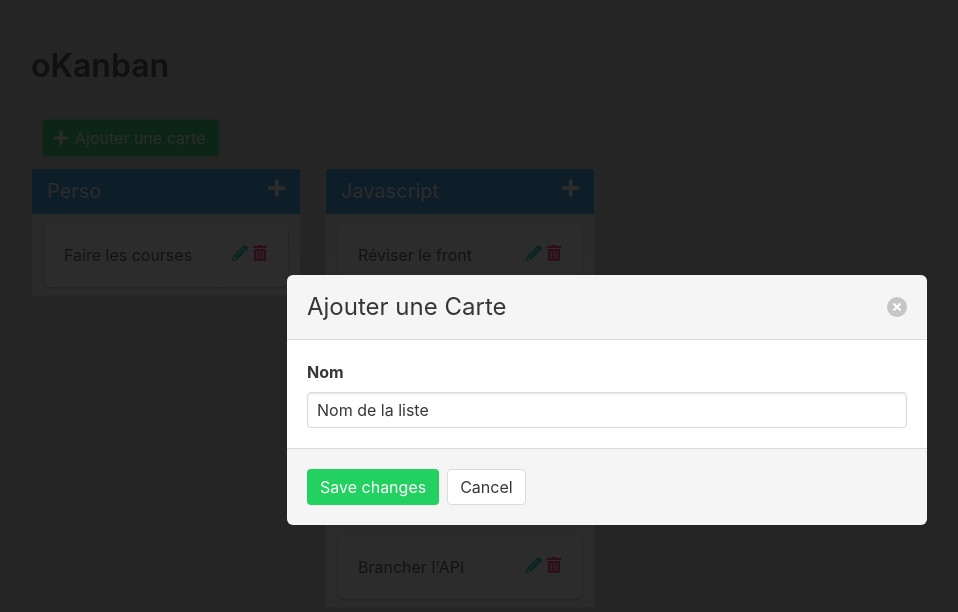
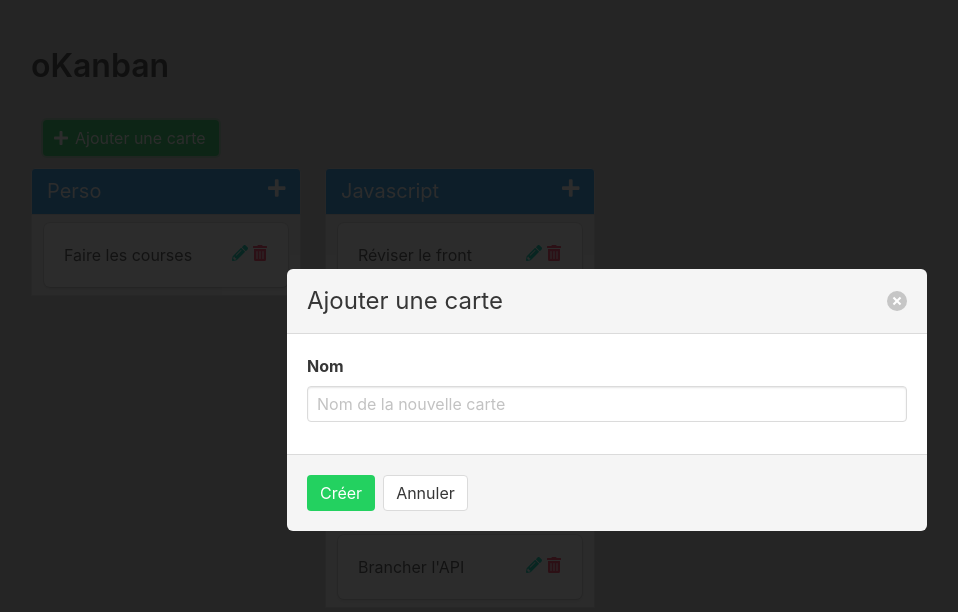
Before and after one commit to mMormin/kanban-FRONT, a plain HTML site: page index.html in a window 1280 px wide. Both pictures are taken after a click on the button "Ajouter une carte". Shown: the whole page, without its empty margins (33-991 px from the left). Drawn offline with nearby package versions, Linux system fonts and the light colour scheme.

Commit message:
:sparkles: makeModal template init

```diff
--- a/assets/js/app.js
+++ b/assets/js/app.js
@@ -1,25 +1,93 @@
 var app = {
   // Global variables
-  cardModal: document.getElementById("addCardModal"),
-  todoModal: document.getElementById("addTodoModal"),
+  modal: document.querySelector(".modal"),
   cardForm: document.getElementById("cardAdd"),
   todoForm: document.getElementById("todoAdd"),
 
   // Executed functions after initialization
   init: function () {
     const newCardButton = document.getElementById("addCardButton");
+
+
+    // Globals events listeners
+    newCardButton.addEventListener("click", app.makeModal);
+
+
+  },
+
+  makeModal: function (e) {
+    const { id } = e.target;
+    const template = document.getElementById("modal");
+    const section = document.querySelector(".section");
+    const clone = document.importNode(template.content, true);
+
+    // Clone Variables
+    const title = clone.querySelector(".modal-card-title");
+    const form = clone.querySelector("form");
+    const label = clone.querySelector(".label");
+    const input = clone.querySelector(".input");
+    const modal = clone.querySelector(".modal");
+
+    // Clone Strings
+    let modalId = "";
+    let formValue = "Add";
+    let titleValue = "Ajouter une ";
+    let placeholderValue = "Nom de la nouvelle ";
+    let idValue = "Input";
+
+    // Clone Seeding
+    if (id === "addCardButton") {
+      const nameEn = "card";
+      const nameFr = "carte";
+
+      modalId = "addCardModal";
+      titleValue = titleValue + nameFr;
+      formValue = nameEn + formValue;
+      idValue = nameEn + idValue;
+      placeholderValue = placeholderValue + nameFr;
+
+      form.addEventListener("submit", app.handleNewCard);
+
+    } else {
+      const nameEn = "todo";
+      const nameFr = "tâche";
+      const idInput = document.getElementById("todoId");
+      const cardId = e.target.closest(".panel").dataset.cardId;
+
+      modalId = "addTodoModal";
+      titleValue = titleValue + nameFr;
+      formValue = nameEn + formValue;
+      idValue = nameEn + idValue;
+      placeholderValue = placeholderValue + nameFr;;
+
+      // data-card-id's value of HTML .panel element
+      idInput.value = cardId;
+
+      form.addEventListener("submit", app.handleNewTodo);
+    }
+
+    // Seeding
+    modal.setAttribute("id", modalId);
+    form.setAttribute("id", formValue);
+    title.textContent = titleValue;
+    label.setAttribute("for", idValue);
+    input.setAttribute("id", idValue);
+    input.setAttribute("placeholder", placeholderValue);
+
+    // Show modal
+    modal.classList.add("is-active");
+
+    // Append modal after section div
+    section.parentNode.insertBefore(clone, section.nextSibling);
+
     const closeModalButtons = document.querySelectorAll(".close");
 
-    // Globals events listeners
-    newCardButton.addEventListener("click", app.showModalCard);
     closeModalButtons.forEach((button) => {
       button.addEventListener("click", app.hideModal);
     });
-    app.todoForm.addEventListener("submit", app.handleNewTodo);
-    app.cardForm.addEventListener("submit", app.handleNewCard);
 
-    // Reset inputs function call
-    app.resetInputs();
+    //section.appendChild(clone);
+    //app.showModal();
   },
 
   // Resets all modals inputs values by the placeholders
@@ -31,20 +99,8 @@ var app = {
   },
 
   // Show Card modal
-  showModalCard: function () {
-    app.cardModal.classList.add("is-active");
-  },
-
-  // Show Todo modal
-  showModalTodo: function (e) {
-    const idInput = document.getElementById("todoId");
-
-    // data-card-id's value of HTML .panel element
-    const cardId = e.target.closest(".panel").dataset.cardId;
-
-    idInput.value = cardId;
-
-    app.todoModal.classList.add("is-active");
+  showModal: function () {
+    app.modal.classList.add("is-active");
   },
 
   // Hide all opened modal
@@ -96,7 +152,7 @@ var app = {
 
     clone
       .getElementById("addTodoButton")
-      .addEventListener("click", app.showModalTodo);
+      .addEventListener("click", app.makeModal);
 
     const title = clone.querySelector("h2");
     title.textContent = inputValue;
--- a/index.html
+++ b/index.html
@@ -29,10 +29,11 @@
           </button>
         </div>
 
+        <!-- MAIN -->
         <div class="columns">
           <div class="column is-full">
             <div class="cards-list columns">
-              <!-- list -->
+              <!-- DEFAULT CARD #1 -->
               <div class="column is-one-quarter panel" data-card-id="A">
                 <div class="panel-heading has-background-info">
                   <div class="columns">
@@ -69,7 +70,9 @@
                     </div>
                   </div>
                 </div>
-                <div class="panel-block todos-list is-block has-background-light">
+                <div
+                  class="panel-block todos-list is-block has-background-light"
+                >
                   <!-- card -->
                   <div class="box" data-card-id="I">
                     <div class="columns">
@@ -91,9 +94,8 @@
                   <!--/ card -->
                 </div>
               </div>
-              <!--/ list -->
 
-              <!-- list -->
+              <!-- DEFAULT CARD #2 -->
               <div class="column is-one-quarter panel" data-card-id="B">
                 <div class="panel-heading has-background-info">
                   <div class="columns">
@@ -130,7 +132,9 @@
                     </div>
                   </div>
                 </div>
-                <div class="panel-block todos-list is-block has-background-light">
+                <div
+                  class="panel-block todos-list is-block has-background-light"
+                >
                   <!-- card -->
                   <div class="box" data-card-id="J">
                     <div class="columns">
@@ -212,7 +216,92 @@
                   <!--/ card -->
                 </div>
               </div>
-              <!--/ list -->
+
+              <!-- CARD TEMPLATE -->
+              <template id="card">
+                <div class="column is-one-quarter panel" data-card-id="test">
+                  <div class="panel-heading has-background-info">
+                    <div class="columns">
+                      <div class="column">
+                        <h2 class="has-text-white"></h2>
+
+                        <form action="" method="POST" class="is-hidden">
+                          <input type="hidden" name="list-id" value="1" />
+                          <div class="field has-addons">
+                            <div class="control">
+                              <input
+                                type="text"
+                                id="list-id"
+                                class="input is-small"
+                                name="list-name"
+                                value=""
+                                placeholder="Nom de la liste"
+                                required
+                              />
+                            </div>
+                            <div class="control">
+                              <button class="button is-small is-success">
+                                Valider
+                              </button>
+                            </div>
+                          </div>
+                        </form>
+                      </div>
+
+                      <div class="column is-narrow">
+                        <a href="#" id="addTodoButton" class="is-pulled-right">
+                          <span class="icon is-small has-text-white">
+                            <i class="fas fa-plus"></i>
+                          </span>
+                        </a>
+                      </div>
+                    </div>
+                  </div>
+                  <div
+                    class="panel-block todos-list is-block has-background-light"
+                  >
+                    <!-- DEFAULT TODO -->
+                    <div class="box" data-card-id="J">
+                      <div class="columns">
+                        <div class="column">Nouvelle tâche</div>
+                        <div class="column is-narrow">
+                          <a href="#">
+                            <span class="icon is-small has-text-primary">
+                              <i class="fas fa-pencil-alt"></i>
+                            </span>
+                          </a>
+                          <a href="#">
+                            <span class="icon is-small has-text-danger">
+                              <i class="fas fa-trash-alt"></i>
+                            </span>
+                          </a>
+                        </div>
+                      </div>
+                    </div>
+
+                    <!-- TODO TEMPLATE -->
+                    <template id="todo">
+                      <div class="box" data-card-id="J">
+                        <div class="columns">
+                          <div class="column todo__title"></div>
+                          <div class="column is-narrow">
+                            <a href="#">
+                              <span class="icon is-small has-text-primary">
+                                <i class="fas fa-pencil-alt"></i>
+                              </span>
+                            </a>
+                            <a href="#">
+                              <span class="icon is-small has-text-danger">
+                                <i class="fas fa-trash-alt"></i>
+                              </span>
+                            </a>
+                          </div>
+                        </div>
+                      </div>
+                    </template>
+                  </div>
+                </div>
+              </template>
             </div>
           </div>
         </div>
@@ -220,8 +309,7 @@
     </section>
 
 
-    <!-- Card Modal -->
-    <div class="modal" id="addCardModal">
+    <!-- <div class="modal" id="addCardModal">
       <div class="modal-background"></div>
       <div class="modal-card">
         <form id="cardAdd" action="" method="POST">
@@ -256,7 +344,7 @@
       </div>
     </div>
 
-    <!-- Todo Modal -->
+
     <div class="modal" id="addTodoModal">
       <div class="modal-background"></div>
       <div class="modal-card">
@@ -291,92 +379,46 @@
           </footer>
         </form>
       </div>
-    </div>
+    </div> -->
 
-    <!-- Card Template -->
-    <template id="card">
-      <div class="column is-one-quarter panel" data-card-id="test">
-        <div class="panel-heading has-background-info">
-          <div class="columns">
-            <div class="column">
-              <h2 class="has-text-white"></h2>
-
-              <form action="" method="POST" class="is-hidden">
-                <input type="hidden" name="list-id" value="1" />
-                <div class="field has-addons">
+    <template id="modal">
+      <div class="modal" id="">
+        <div class="modal-background"></div>
+        <div class="modal-card">
+          <form id="" action="" method="POST">
+            <header class="modal-card-head">
+              <p class="modal-card-title"></p>
+              <button
+                class="delete close"
+                type="button"
+                aria-label="close"
+              ></button>
+            </header>
+            <section class="modal-card-body">
+              <div class="field">
+                <label for="" class="label">Nom</label>
                 <div class="control">
                   <input
                     type="text"
-                      id="list-id"
-                      class="input is-small"
-                      name="list-name"
+                    class="input"
+                    id=""
+                    name="input_value"
                     value=""
-                      placeholder="Nom de la liste"
-                      required
+                    placeholder=""
                   />
                 </div>
-                  <div class="control">
-                    <button class="button is-small is-success">Valider</button>
               </div>
-                </div>
+              <input id="todoId" type="hidden" name="id" value="" />
+            </section>
+            <footer class="modal-card-foot">
+              <button class="button is-success">Créer</button>
+              <button class="button close" type="button">Annuler</button>
+            </footer>
           </form>
-            </div>
-
-            <div class="column is-narrow">
-              <a href="#" id="addTodoButton" class="is-pulled-right">
-                <span class="icon is-small has-text-white">
-                  <i class="fas fa-plus"></i>
-                </span>
-              </a>
-            </div>
-          </div>
-        </div>
-        <div class="panel-block todos-list is-block has-background-light">
-          <!-- card -->
-          <div class="box" data-card-id="J">
-            <div class="columns">
-              <div class="column">Nouvelle tâche</div>
-              <div class="column is-narrow">
-                <a href="#">
-                  <span class="icon is-small has-text-primary">
-                    <i class="fas fa-pencil-alt"></i>
-                  </span>
-                </a>
-                <a href="#">
-                  <span class="icon is-small has-text-danger">
-                    <i class="fas fa-trash-alt"></i>
-                  </span>
-                </a>
-              </div>
-            </div>
-          </div>
-          <!--/ card -->
         </div>
       </div>
     </template>
 
-    <!-- Todo Template -->
-    <template id="todo">
-      <div class="box" data-card-id="J">
-        <div class="columns">
-          <div class="column todo__title">Réviser le front</div>
-          <div class="column is-narrow">
-            <a href="#">
-              <span class="icon is-small has-text-primary">
-                <i class="fas fa-pencil-alt"></i>
-              </span>
-            </a>
-            <a href="#">
-              <span class="icon is-small has-text-danger">
-                <i class="fas fa-trash-alt"></i>
-              </span>
-            </a>
-          </div>
-        </div>
-      </div>
-    </template>
-
-    <!-- Chargement de mon fichier JS -->
     <script src="./assets/js/app.js"></script>
   </body>
 </html>
```
Lines whose indentation alone changed are shown as unchanged.
